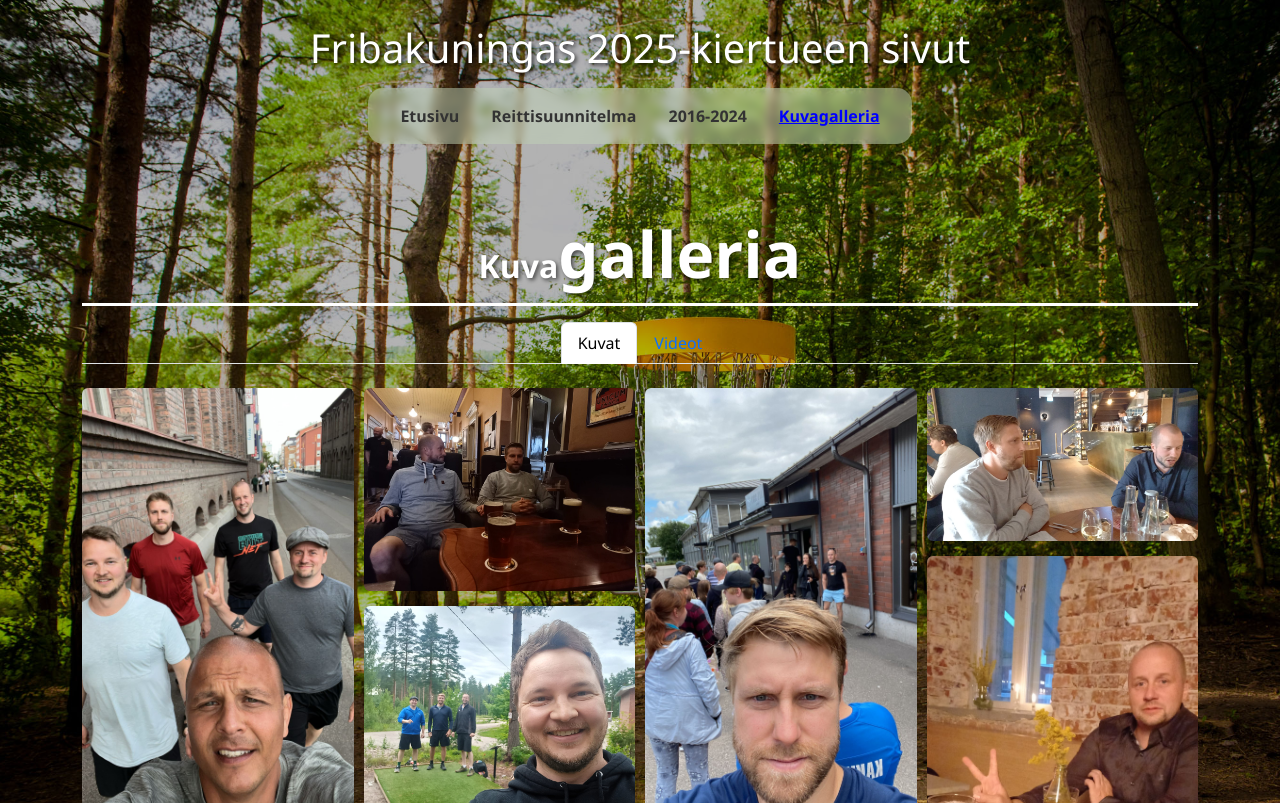
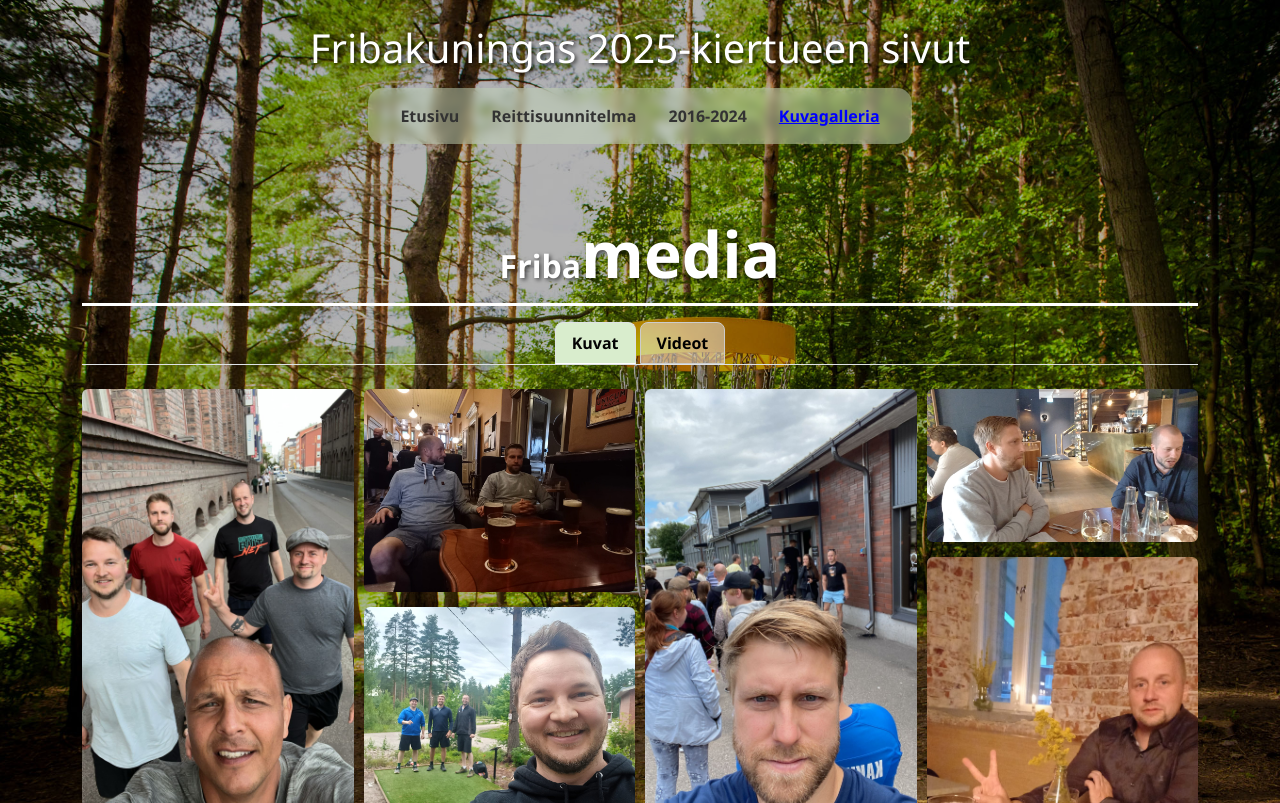
Before and after one commit to MuzhuuNamNam/Fribakuningas_kiertue_2025, a plain HTML site: page galleria.html in a window 1280 px wide. Shown: the top 803 px of the page. Drawn offline with nearby package versions, Linux system fonts and the light colour scheme.

Commit message:
pieniä säätöjä videoiden järjestyksessä ja nappien värissä.

```diff
--- a/galleria.html
+++ b/galleria.html
@@ -22,7 +22,7 @@
     </div>
   </header>
 <div class="container my-5">
-  <h2 class="gallery-title">Kuva<span>galleria</span></h2>
+  <h2 class="gallery-title">Friba<span>media</span></h2>
 
   <!-- Navigointipainikkeet -->
   <ul class="nav nav-tabs justify-content-center mb-4" id="galleriaTabs" role="tablist">
@@ -93,7 +93,7 @@
       <div class="box">
         <div class="gallery-column">
           <video controls>
-            <source src="videot/1.mp4" type="video/mp4">
+            <source src="videot/15.mp4" type="video/mp4">
           </video>
           <video controls>
             <source src="videot/2.mp4" type="video/mp4">
@@ -139,7 +139,7 @@
             <source src="videot/14.mp4" type="video/mp4">
           </video>
           <video controls>
-            <source src="videot/15.mp4" type="video/mp4">
+            <source src="videot/1.mp4" type="video/mp4">
           </video>
           <video controls>
             <source src="videot/16.mp4" type="video/mp4">
--- a/tyylit/styles.css
+++ b/tyylit/styles.css
@@ -263,3 +263,26 @@
     max-width: 100%;
   }
 }
+/*Gallerian Kuvat/videot napit näkyväksi*/
+
+/* Tab-painikkeiden selkeä ulkoasu */
+.nav-tabs .nav-link {
+  background-color: rgba(238, 234, 236, 0.5); /* vaalea tausta, hieman läpinäkyvä */
+  color: #000; /* tumma teksti */
+  font-weight: bold;
+  border: 1px solid #ccc;
+  margin: 0 2px;
+  border-radius: 0.5rem 0.5rem 0 0;
+  transition: background-color 0.2s ease;
+}
+
+/* Hover-efekti */
+.nav-tabs .nav-link:hover {
+  background-color: rgba(255, 255, 255, 1);
+}
+
+/* Aktiivinen välilehti */
+.nav-tabs .nav-link.active {
+  background-color: #d9edcd;
+  color: #040404;
+}
```
